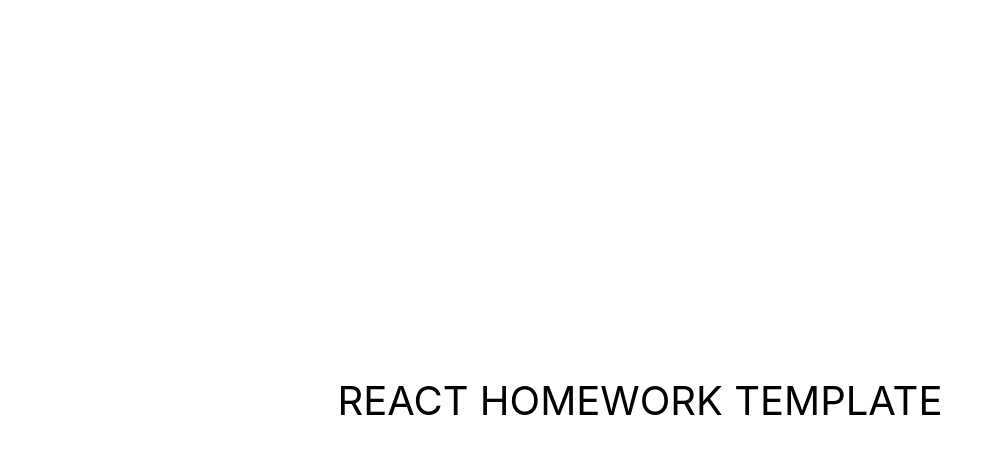
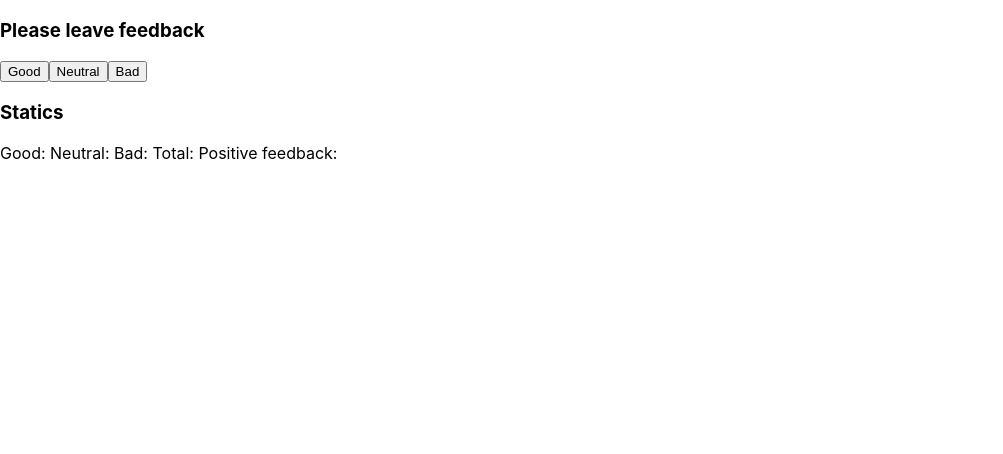
Before and after one commit to mikhailova11/goit-react-hw-02-feedback, a React (Create React App) app: page / in a window 1280 px wide. Shown: the top 454 px of the page, without its empty margins (0-1003 px from the left). Built offline with nearby package versions, Linux system fonts and the light colour scheme.

Commit message:
сделала разметку

```diff
--- a/src/components/App.jsx
+++ b/src/components/App.jsx
@@ -1,17 +1,20 @@
+import Feedback from "./Feedback";
+
+const  state = {
+  good: 0,
+  neutral: 0,
+  bad: 0
+}
+
+
+
+
 export const App = () => {
+
+
   return (
-    <div
-      style={{
-        height: '100vh',
-        display: 'flex',
-        justifyContent: 'center',
-        alignItems: 'center',
-        fontSize: 40,
-        textTransform: 'uppercase',
-        color: '#010101',
-      }}
-    >
-      React homework template
+    <div>
+      <Feedback state={state}/>
     </div>
   );
 };
--- /dev/null
+++ b/src/components/Feedback/Feedback.js
@@ -0,0 +1,37 @@
+import React from "react";
+// import s from "./Feedback.module.css";
+
+class Feedback extends React.Component {
+
+      countTotalFeedback() {
+
+      }
+
+      countPositiveFeedbackPercentage(){
+
+      }
+
+
+  render() {
+    return (
+    <div>
+        <h3>Please leave feedback</h3>
+        <div>
+            <button>Good</button>
+            <button>Neutral</button>
+            <button>Bad</button>
+        </div>
+        <h3>Statics</h3>
+        <div>
+            <span>Good: {}</span>
+            <span>Neutral: {}</span>
+            <span>Bad: {}</span>
+            <span>Total: {}</span>
+            <span>Positive feedback: {}</span>
+        </div>
+    </div>
+    );
+  }
+}
+
+export default Feedback;
--- /dev/null
+++ b/src/components/Feedback/index.js
@@ -0,0 +1 @@
+export {default} from "./Feedback";
--- a/src/index.css
+++ b/src/index.css
@@ -1,4 +1,4 @@
-@import-normalize; /* bring in normalize.css styles */
+/* @import-normalize; bring in normalize.css styles */
 
 body {
   margin: 0;
```
Also changed, not shown: src/components/Feedback/Feedback.module.css (added).
